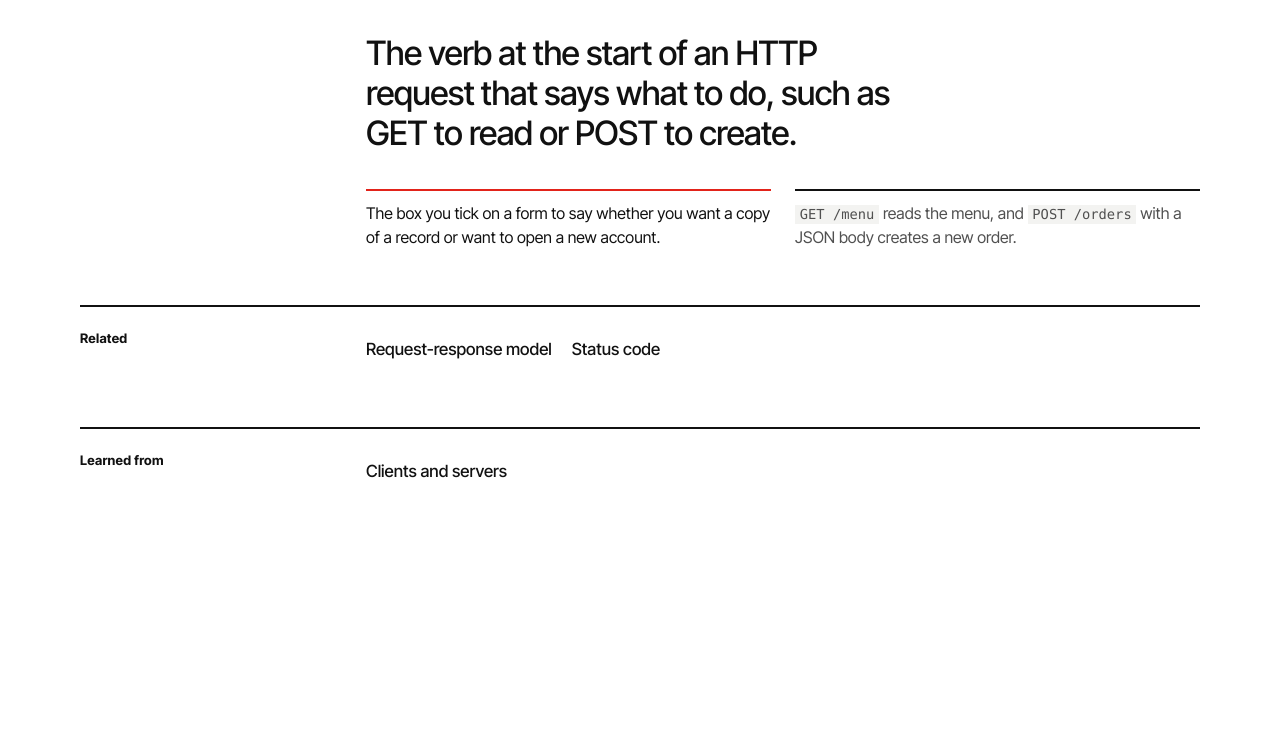
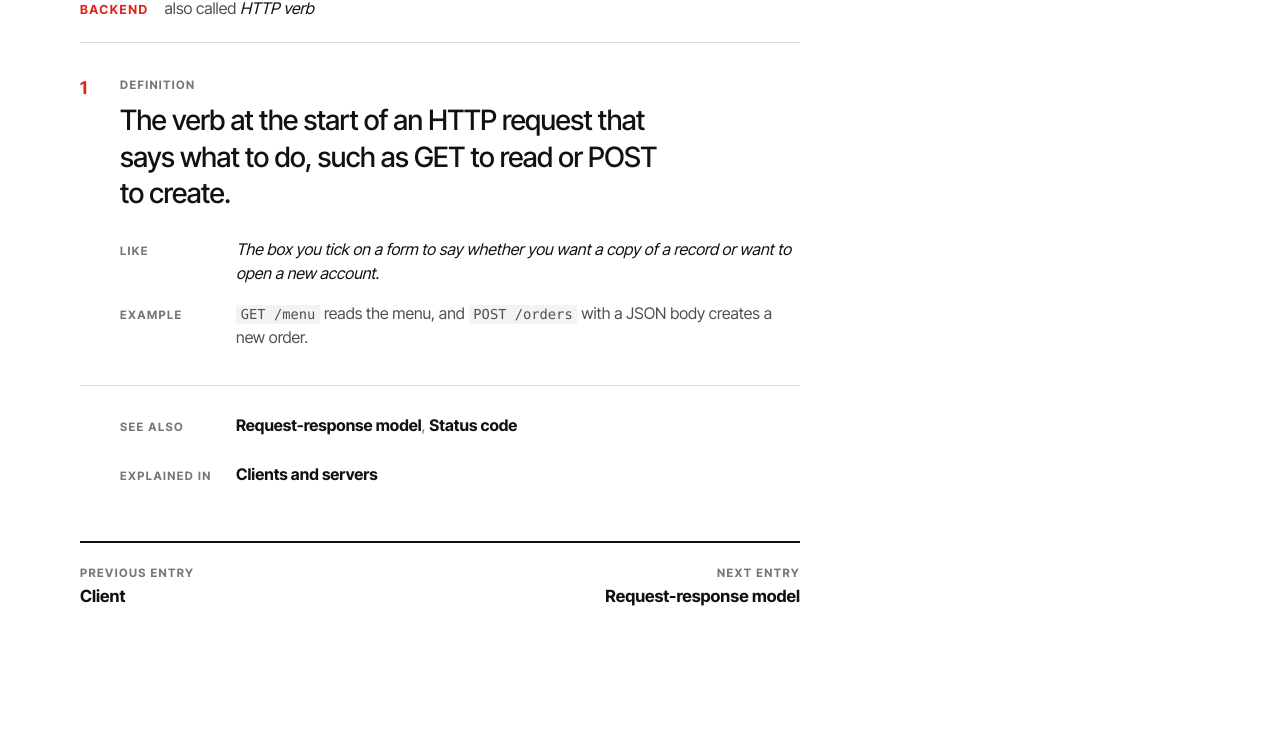
Before and after one commit to agsyafiq55/artifact-garden, an Astro site: page /artifact-garden/terms/http-method in a window 1280 px wide. Shown: the part 280-1016 px from the top of the page. Before the commit the page ends 893 px from the top, so only its background shows below. Built offline with nearby package versions, Linux system fonts and the light colour scheme; Astro itself is replaced by a stand-in of ours.

Commit message:
fix: redesign the term page as a dictionary entry
Large headword, the topic as a small-caps domain label with any other
names, a numbered definition, labelled Like and Example lines,
See also, Compare and Explained in cross-references, and previous and
next entries in alphabetical order.

Co-Authored-By: Claude Opus 5.5 <noreply@anthropic.com>

```diff
--- a/src/pages/terms/[slug].astro
+++ b/src/pages/terms/[slug].astro
@@ -3,6 +3,8 @@ import { render } from 'astro:content';
 import Base from '../../layouts/Base.astro';
 import { getTerms, getArtifactsByTermId, backlinks, type Term } from '../../lib/content';
 import { withBase } from '../../lib/url';
+import { TOPICS } from '../../lib/topics';
+import Crumbs from '../../components/Crumbs.astro';
 
 export async function getStaticPaths() {
   const terms = await getTerms();
@@ -21,52 +23,95 @@ const { Content } = await render(term);
 const hasBody = !!term.body?.trim();
 const esc = (s: string) => s.replace(/&/g, '&amp;').replace(/</g, '&lt;').replace(/>/g, '&gt;');
 const inlineCode = (s: string) => esc(s).replace(/`([^`]+)`/g, '<code>$1</code>');
+const index = all.findIndex((t) => t.id === term.id);
+const prev = index > 0 ? all[index - 1] : null;
+const next = index < all.length - 1 ? all[index + 1] : null;
+const refs = [
+  { label: 'See also', items: relatedIds.map((id) => byId.get(id)).filter((t) => !!t).map((t) => ({ text: t!.data.term, href: withBase(`/terms/${t!.id}`) })) },
+  { label: 'Compare', items: contrastIds.map((id) => byId.get(id)).filter((t) => !!t).map((t) => ({ text: t!.data.term, href: withBase(`/terms/${t!.id}`) })) },
+  { label: 'Explained in', items: sources.map((a) => ({ text: a.data.title, href: withBase(`/a/${a.id}`) })) },
+].filter((r) => r.items.length > 0);
 ---
 <Base title={d.term} description={d.definition} indexed>
-  <header class="page-head">
-    <h1>{d.term}</h1>
-    {d.aka.length > 0 && <p class="aka">also {d.aka.join(', ')}</p>}
-  </header>
+  <article class="dict">
+    <Crumbs trail={[{ label: 'Glossary', href: withBase('/terms') }]} />
 
-  <section class="row first">
-    <div class="row__body">
-      <p class="definition">{d.definition}</p>
-      <div class="pair">
-        <p class="analogy">{d.analogy}</p>
-        <p class="example" set:html={inlineCode(d.example)} />
+    <header class="entry__head">
+      <h1 class="headword">{d.term}</h1>
+      <p class="meta">
+        <span class="domain">{TOPICS[d.topic].label}</span>
+        {d.aka.length > 0 && <span class="aka">also called <i>{d.aka.join(', ')}</i></span>}
+      </p>
+    </header>
+
+    <section class="sense">
+      <span class="sense__num" aria-hidden="true">1</span>
+      <div class="sense__body">
+        <p class="label">Definition</p>
+        <p class="definition">{d.definition}</p>
+        <dl class="gloss">
+          <div><dt>Like</dt><dd class="analogy">{d.analogy}</dd></div>
+          <div><dt>Example</dt><dd class="example" set:html={inlineCode(d.example)} /></div>
+        </dl>
+        {hasBody && <div class="prose notes"><Content /></div>}
       </div>
-      {hasBody && <div class="prose body"><Content /></div>}
-    </div>
-  </section>
+    </section>
 
-  {relatedIds.length > 0 && (
-    <section class="row" data-pagefind-ignore>
-      <h2 class="row__label">Related</h2>
-      <ul class="row__body words">{relatedIds.map((id) => byId.get(id) && <li><a href={withBase(`/terms/${id}`)}>{byId.get(id)!.data.term}</a></li>)}</ul>
-    </section>
-  )}
-  {contrastIds.length > 0 && (
-    <section class="row" data-pagefind-ignore>
-      <h2 class="row__label">Often confused with</h2>
-      <ul class="row__body words">{contrastIds.map((id) => byId.get(id) && <li><a class="contrast" href={withBase(`/terms/${id}`)}>{byId.get(id)!.data.term}</a></li>)}</ul>
-    </section>
-  )}
-  {sources.length > 0 && (
-    <section class="row" data-pagefind-ignore>
-      <h2 class="row__label">Learned from</h2>
-      <ul class="row__body words">{sources.map((a) => <li><a href={withBase(`/a/${a.id}`)}>{a.data.title}</a></li>)}</ul>
-    </section>
-  )}
+    {refs.length > 0 && (
+      <dl class="refs" data-pagefind-ignore>
+        {refs.map((r) => (
+          <div>
+            <dt>{r.label}</dt>
+            <dd>
+              {r.items.map((it, j) => (<><a href={it.href}>{it.text}</a>{j < r.items.length - 1 && <span class="sep">, </span>}</>))}
+            </dd>
+          </div>
+        ))}
+      </dl>
+    )}
+
+    <nav class="turn" aria-label="Neighbouring entries" data-pagefind-ignore>
+      {prev ? <a class="turn__prev" href={withBase(`/terms/${prev.id}`)}><span>Previous entry</span>{prev.data.term}</a> : <span></span>}
+      {next && <a class="turn__next" href={withBase(`/terms/${next.id}`)}><span>Next entry</span>{next.data.term}</a>}
+    </nav>
+  </article>
 </Base>
 
 <style>
-  .aka { color: var(--muted); font-size: 1.05rem; margin: 14px 0 0; }
-  .row.first { border-top: 0; margin-top: 8px; }
-  .definition { font-size: clamp(1.45rem, 4.4vw, 2.1rem); font-weight: 500; letter-spacing: -0.02em; line-height: 1.2; max-width: 26ch; margin: 0 0 36px; }
-  .pair { display: grid; gap: 20px; }
-  @media (min-width: 760px) { .pair { grid-template-columns: 1fr 1fr; gap: var(--col-gap); } }
-  .analogy, .example { margin: 0; font-size: 1rem; }
-  .analogy { padding-top: 10px; border-top: 2px solid var(--accent); }
-  .example { padding-top: 10px; border-top: 2px solid var(--rule); color: var(--muted); }
-  .body { margin-top: 32px; }
+  .dict { max-width: 720px; }
+  .entry__head { padding-bottom: 22px; border-bottom: 1px solid var(--line); }
+  .headword { font-size: clamp(2.6rem, 10vw, 4.8rem); letter-spacing: -0.045em; line-height: 0.95; margin: 0; }
+  .meta { display: flex; flex-wrap: wrap; align-items: baseline; gap: 6px 16px; margin: 16px 0 0; }
+  .domain { font-size: 0.78rem; font-weight: 700; letter-spacing: 0.12em; text-transform: uppercase; color: var(--accent); }
+  .aka { color: var(--muted); }
+  .aka i { color: var(--ink); }
+
+  .sense { display: grid; grid-template-columns: 2rem 1fr; gap: 0 8px; padding: 28px 0 8px; }
+  .sense__num { font-size: 1.1rem; font-weight: 700; color: var(--accent); line-height: 1.9; }
+  .label { font-size: 0.72rem; font-weight: 700; letter-spacing: 0.12em; text-transform: uppercase; color: var(--faint); margin: 6px 0 8px; }
+  .definition { font-size: clamp(1.35rem, 4.6vw, 1.75rem); font-weight: 500; letter-spacing: -0.02em; line-height: 1.3; margin: 0 0 26px; max-width: 32ch; }
+  .gloss { margin: 0; display: grid; gap: 16px; }
+  .gloss div, .refs div { display: grid; grid-template-columns: 6.5rem 1fr; gap: 12px; align-items: baseline; }
+  dt { font-size: 0.72rem; font-weight: 700; letter-spacing: 0.12em; text-transform: uppercase; color: var(--faint); }
+  dd { margin: 0; }
+  .analogy { font-style: italic; }
+  .example { color: var(--muted); }
+  .notes { margin-top: 24px; }
+
+  .refs { margin: 28px 0 0; padding: 20px 0 0 40px; border-top: 1px solid var(--line); display: grid; gap: 10px; }
+  .refs dd { line-height: 2.4; }
+  .refs a { font-weight: 600; padding: 10px 0; }
+  .sep { color: var(--faint); }
+
+  .turn { display: grid; grid-template-columns: 1fr 1fr; gap: 16px; margin-top: 48px; padding-top: 16px; border-top: 2px solid var(--rule); }
+  .turn a { display: grid; gap: 2px; padding: 6px 0; font-weight: 700; font-size: 1.05rem; background: none; }
+  .turn a span { font-size: 0.72rem; font-weight: 700; letter-spacing: 0.12em; text-transform: uppercase; color: var(--faint); }
+  .turn a:hover { color: var(--accent); }
+  .turn__next { text-align: right; justify-self: end; }
+
+  @media (max-width: 520px) {
+    .sense { grid-template-columns: 1.4rem 1fr; }
+    .gloss div, .refs div { grid-template-columns: 1fr; gap: 2px; }
+    .refs { padding-left: 0; }
+  }
 </style>
```
